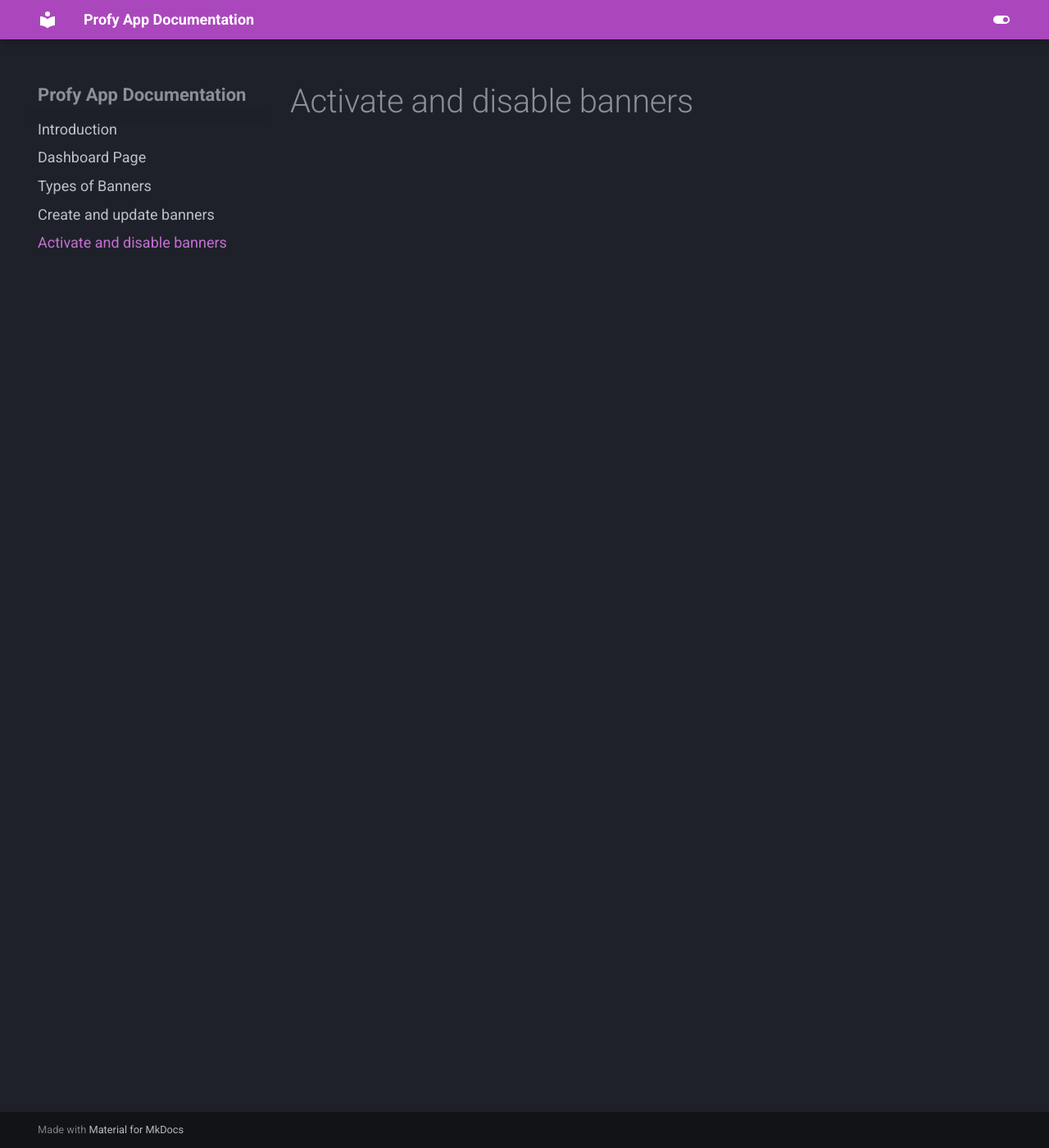
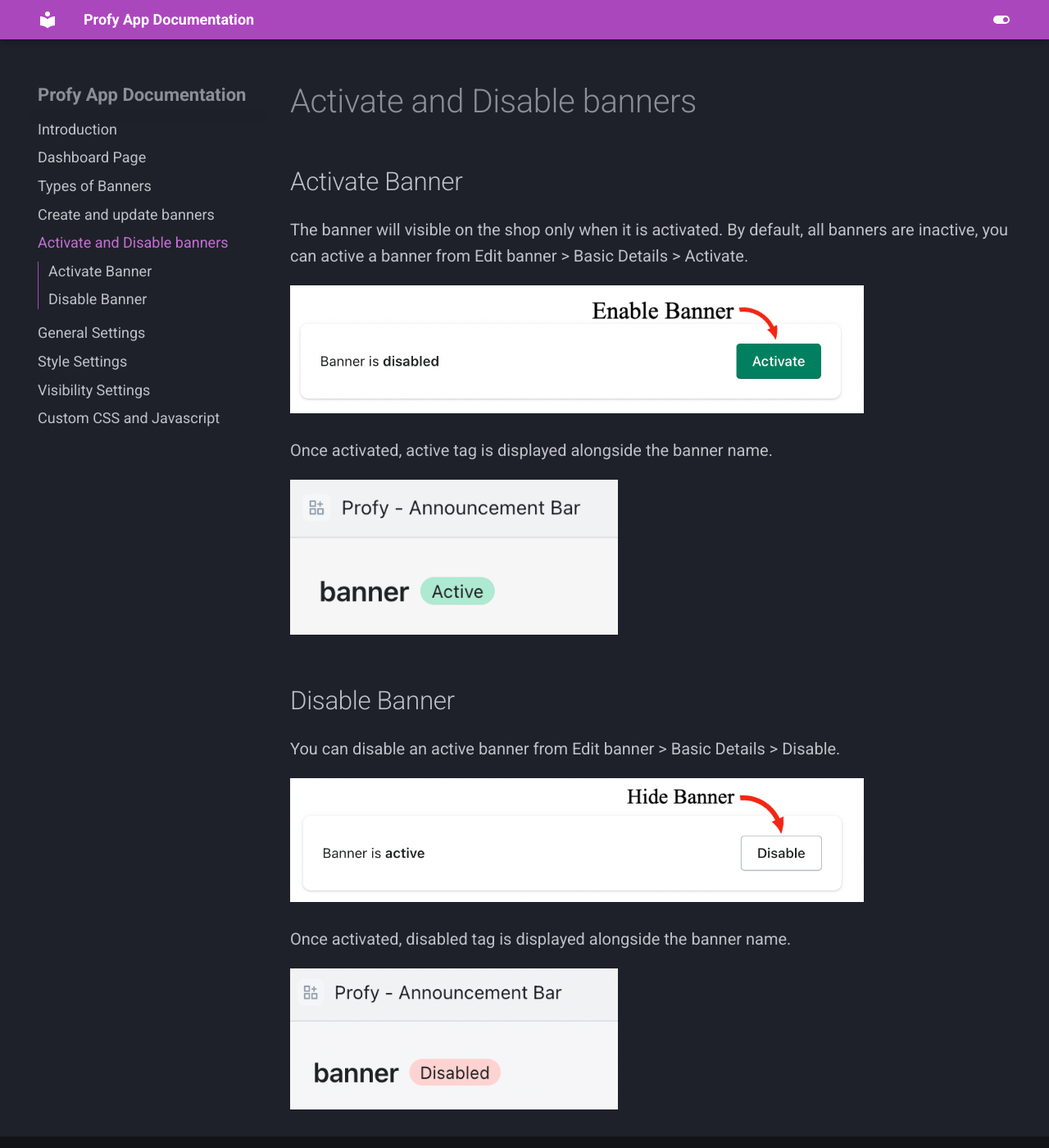
Before and after one commit to profy-shopify/profy-shopify.github.io, an MkDocs documentation site: the page built from docs/page4.md, in a window 1280 px wide and 1400 px high. Shown: the whole window at 82% size. Built offline with MkDocs 1.6.1 and Material for MkDocs 9.7.7, drawn with Linux system fonts in a browser that asks for light colours.

Commit message:
Added more pages

```diff
--- a/docs/page4.md
+++ b/docs/page4.md
@@ -1 +1,21 @@
-# Activate and disable banners
+# Activate and Disable banners
+
+## Activate Banner
+
+The banner will visible on the shop only when it is activated. By default, all banners are inactive, you can active a banner from Edit banner > Basic Details > Activate.
+
+<img src="https://raw.githubusercontent.com/profy-shopify/profy-shopify.github.io/main/assets/page4/activate_banner.png" alt="activate banner" width="700"/>
+
+Once activated, active tag is displayed alongside the banner name.
+
+<img src="https://raw.githubusercontent.com/profy-shopify/profy-shopify.github.io/main/assets/page4/active_banner.png" alt="active banner" width="400"/>
+
+## Disable Banner
+
+You can disable an active banner from Edit banner > Basic Details > Disable.
+
+<img src="https://raw.githubusercontent.com/profy-shopify/profy-shopify.github.io/main/assets/page4/hide_banner.png" alt="hide banner" width="700"/>
+
+Once activated, disabled tag is displayed alongside the banner name.
+
+<img src="https://raw.githubusercontent.com/profy-shopify/profy-shopify.github.io/main/assets/page4/disabled_banner.png" alt="disabled banner" width="400"/>
```
Also changed, not shown: docs/page5.md (added, +3 -0 lines), docs/page6.md (added, +3 -0 lines), docs/page7.md (added, +3 -0 lines), docs/page8.md (added, +3 -0 lines), 1 other file.
